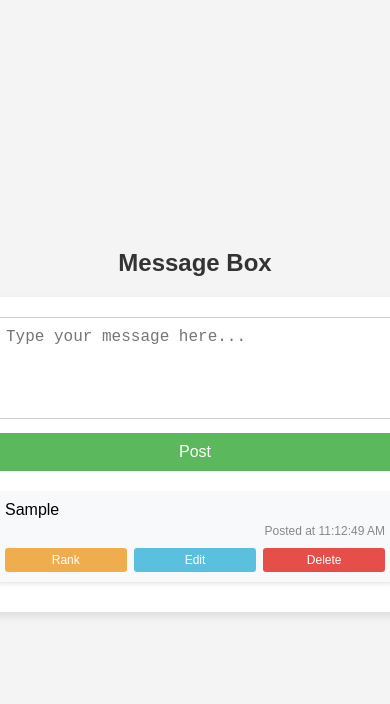
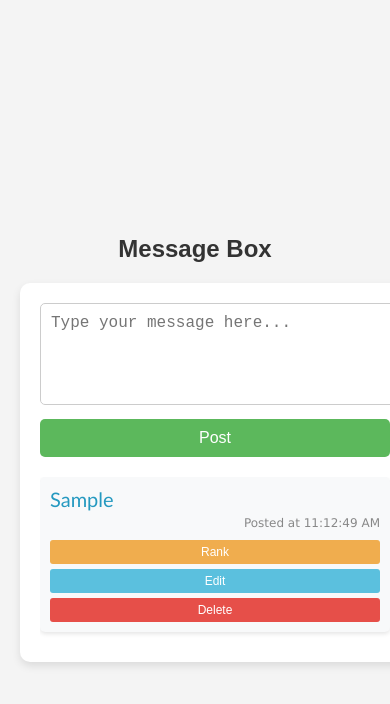
Before and after one commit to MrDanNudel/MessageBoxPublic, a plain HTML site: page index.html in a window 390 px wide. Both pictures are taken after typing "Sample" into the empty fields and a click on the button "Post". Shown: the top 704 px of the page. Drawn offline with Linux system fonts and the light colour scheme.

Commit message:
Update styles.css

```diff
--- a/styles.css
+++ b/styles.css
@@ -6,10 +6,13 @@ body {
   align-items: center;
   height: 100vh;
   margin: 0;
+  padding: 20px; /* Added padding for mobile responsiveness */
 }
 
 .message-container {
   text-align: center;
+  width: 100%;
+  max-width: 600px; /* Restrict max width for larger screens */
 }
 
 .title {
@@ -20,19 +23,22 @@ body {
 }
 
 .message-board {
-  width: 400px;
+  width: 100%;
+  max-width: 400px; /* Adjusted for mobile responsiveness */
   padding: 20px;
   background-color: #ffffff;
   border-radius: 10px;
   box-shadow: 0 4px 8px rgba(0, 0, 0, 0.1);
   display: inline-block;
-  text-align: left; /* Ensures buttons align to the left */
+  text-align: left;
+  overflow: hidden; /* Ensure no overflow during transitions */
 }
 
 textarea {
   width: 100%;
   height: 80px;
   padding: 10px;
+  width: 380px;
   border-radius: 5px;
   border: 1px solid #ccc;
   resize: none;
@@ -59,7 +65,9 @@ button:hover {
 .messages-container {
   margin-top: 20px;
   max-height: 300px;
-  overflow-y: auto;
+  overflow-x: auto;
+  overflow-y: scroll;
+  transition: max-height 0.5s ease; /* Smooth size adjustment */
 }
 
 .message {
@@ -70,14 +78,21 @@ button:hover {
   box-shadow: 0 2px 4px rgba(0, 0, 0, 0.1);
   position: relative;
   animation: fadeIn 0.5s ease-in-out;
+  overflow: hidden; /* Ensure no overflow during transitions */
 }
 
 .message-content {
   margin-bottom: 10px;
+  font-family: "Lucida Sans", "Lucida Sans Regular", "Lucida Grande",
+    "Lucida Sans Unicode", Geneva, Verdana, sans-serif;
 }
 
 .message p {
   margin: 0;
+  font-family: "Trebuchet MS", "Lucida Sans Unicode", "Lucida Grande",
+    "Lucida Sans", Arial, sans-serif;
+  color: #2599c0;
+  font-size: 20px;
 }
 
 .message-time {
@@ -95,7 +110,7 @@ button:hover {
 .rank-button,
 .edit-button,
 .delete-button {
-  width: 32%; /* Adjust width to fit side by side */
+  width: 32%;
   padding: 5px;
   border: none;
   border-radius: 3px;
@@ -128,12 +143,17 @@ button:hover {
 }
 
 .delete-button:hover {
-  background-color: #e0514c;
+  background-color: #c9302c;
 }
 
 .message.ranked {
-  background-color: #dff0d8; /* Lighter background for ranked messages */
-  border: 2px solid #3c763d; /* Green border for ranked messages */
+  background-color: #fefbf2;
+  border: 1px solid #000000;
+}
+
+.fade-out {
+  opacity: 0;
+  transition: opacity 0.6s ease-out; /* Adjusted transition duration for smooth fade-out */
 }
 
 @keyframes fadeIn {
@@ -146,3 +166,43 @@ button:hover {
     transform: translateY(0);
   }
 }
+
+/* Responsive Design */
+@media (max-width: 600px) {
+  .message-board {
+    max-width: 100%;
+  }
+
+  .action-buttons {
+    flex-direction: column;
+  }
+
+  .rank-button,
+  .edit-button,
+  .delete-button {
+    width: 100%;
+    margin-bottom: 5px;
+  }
+
+  .rank-button:last-child,
+  .edit-button:last-child,
+  .delete-button:last-child {
+    margin-bottom: 0;
+  }
+}
+
+.edited-time {
+  font-size: 15px;
+  color: #000000;
+  margin-top: 5px;
+  font-family: "Segoe UI", Tahoma, Geneva, Verdana, sans-serif;
+  text-align: right;
+}
+
+.no-messages {
+  font-size: 16px;
+  color: #888;
+  margin-top: 20px;
+  text-align: center;
+  display: block; /* Initially visible */
+}
```
